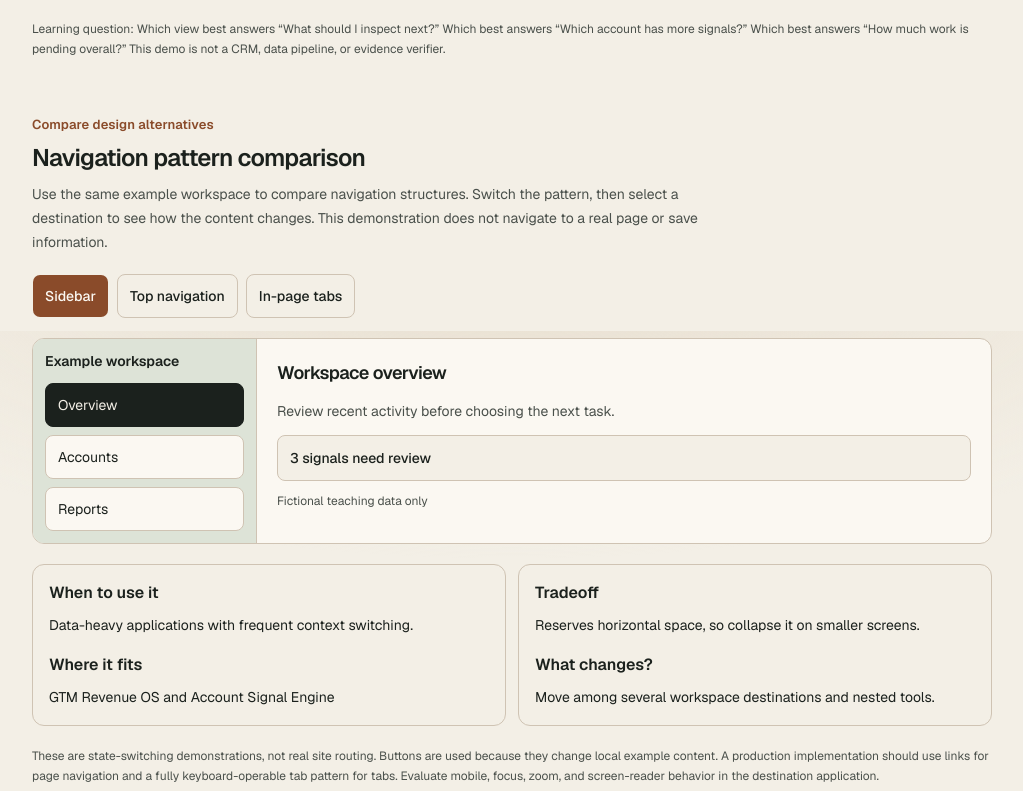
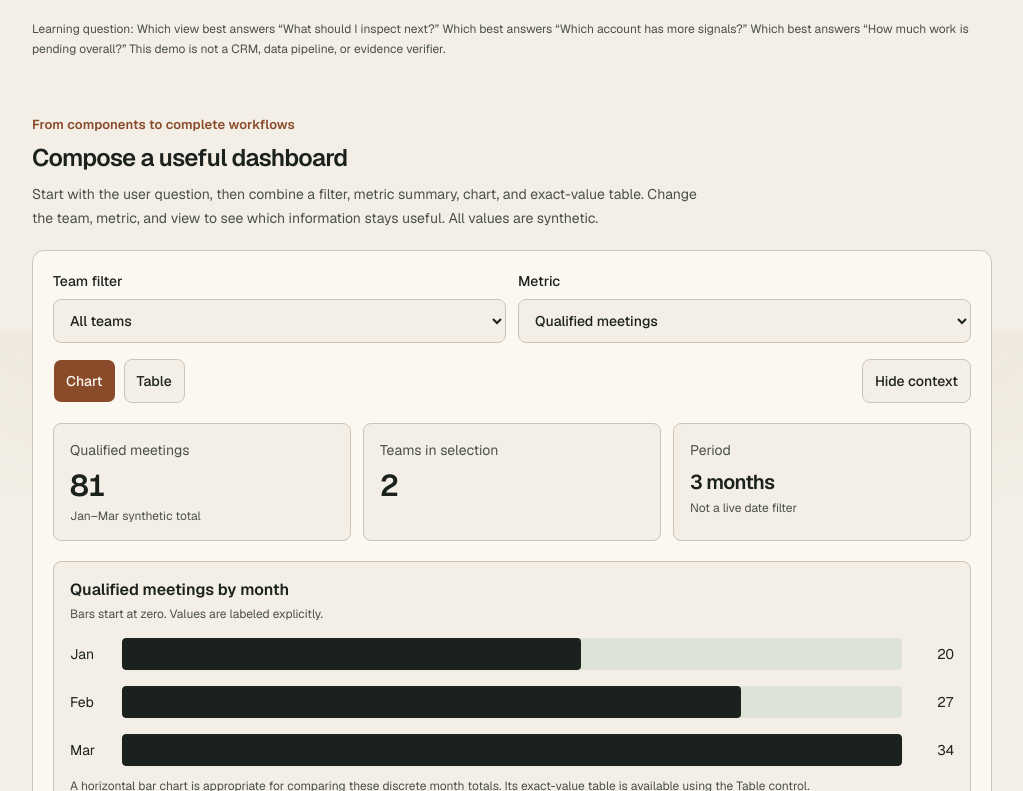
Before and after one commit to heyfunwhoa/byjoyaing-portfolio, a Next.js app: page /design-lab in a window 1280 px wide. Shown: the part 6069-6860 px from the top of the page, without its empty margins (128-1151 px from the left). Built offline with nearby package versions, Linux system fonts and the light colour scheme.

Commit message:
feat(design-lab): integrate dashboard composition comparison

```diff
--- a/app/design-lab/page.tsx
+++ b/app/design-lab/page.tsx
@@ -9,6 +9,7 @@ import { ComponentOptions } from "@/components/design-lab/component-options";
 import { ComponentLearning } from "@/components/design-lab/component-learning";
 import { FormPatternComparison } from "@/components/design-lab/form-pattern-comparison";
 import { DataDisplayComparison } from "@/components/design-lab/data-display-comparison";
+import { DashboardCompositionComparison } from "@/components/design-lab/dashboard-composition-comparison";
 import { NavigationPatternComparison } from "@/components/design-lab/navigation-pattern-comparison";
 import { BrandAvatar } from "@/components/brand-avatar";
 import { CapabilityOrbit } from "@/components/capability-orbit";
@@ -161,6 +162,7 @@ export default function DesignLabPage() {
         <ComponentLearning />
         <FormPatternComparison />
         <DataDisplayComparison />
+        <DashboardCompositionComparison />
         <NavigationPatternComparison />
 
         <div id="component-ideas" tabIndex={-1} className="scroll-mt-24">
```
